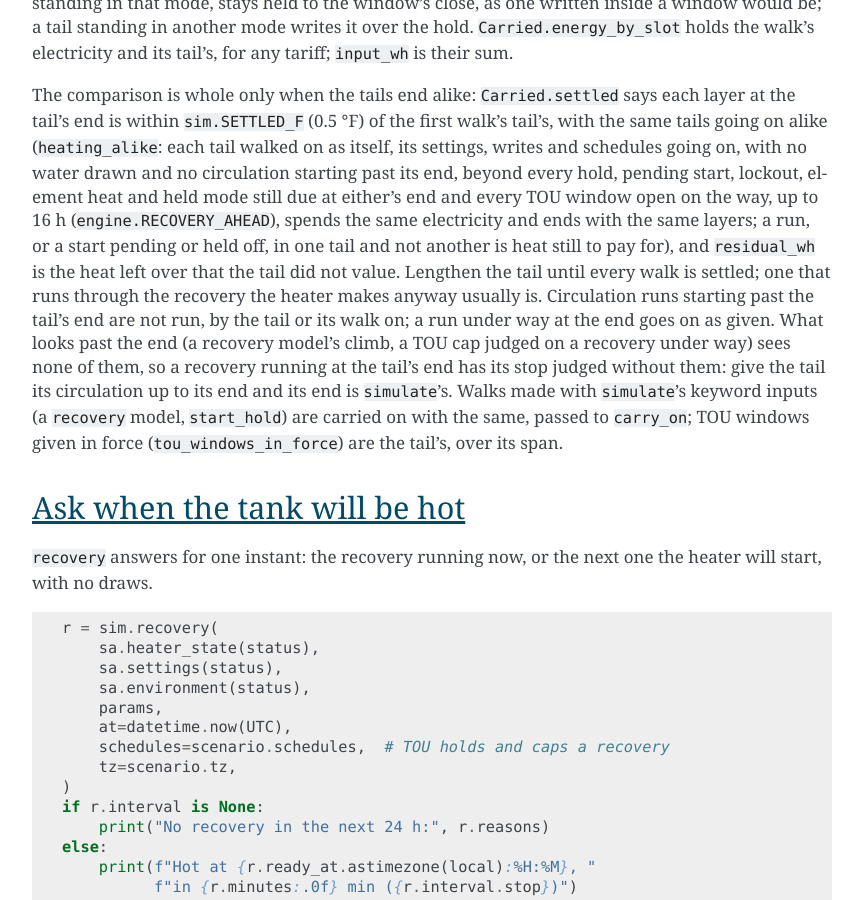
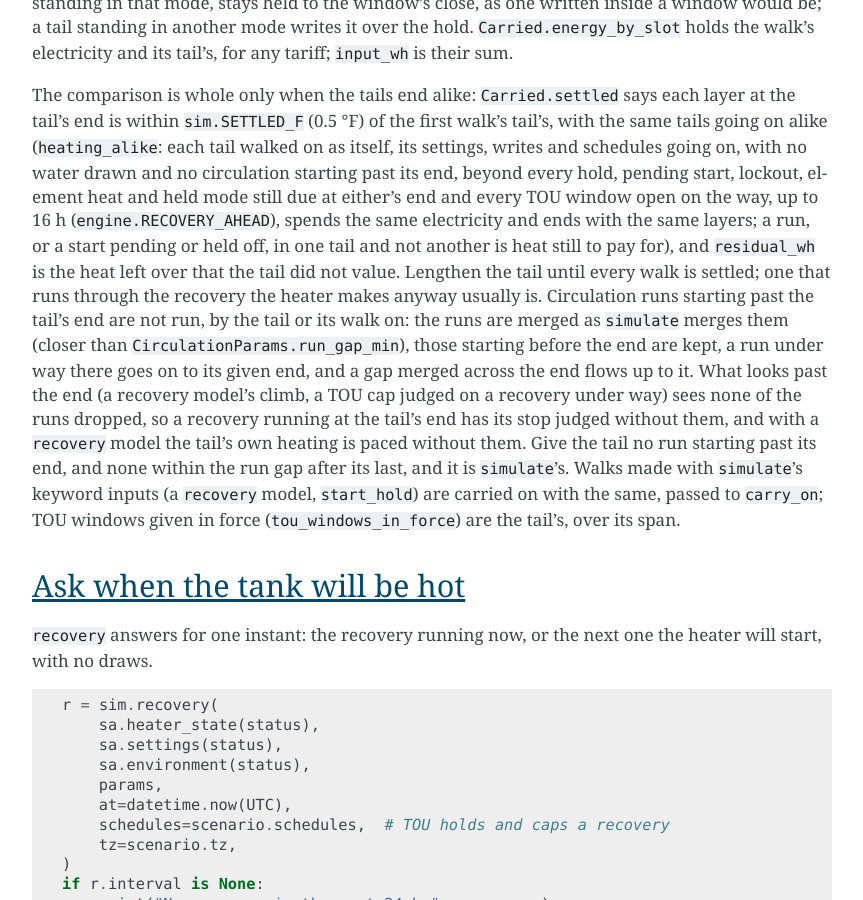
Before and after one commit to eman/nwp500-python, a Sphinx documentation site: the page built from docs/how-to/simulate-heater.rst, in a window 1280 px wide and 900 px high, scrolled down 11495 px. Shown: the whole window, without its empty margins (338-1201 px from the left). Built offline with Sphinx 7.4.7, drawn with Linux system fonts in a browser that asks for light colours.

Commit message:
docs(sim): a tail's circulation said as it is kept, merged then cut; its test fails without the cut
The docstring and the how-to say what a tail runs: the runs merged at
the circulation's gap, those starting before the end kept, a run under
way there to its given end, a gap merged across the end flowing to it;
with a recovery model the tail's own heating is paced without the runs
dropped. The test now has a recovery capped at the end only when the
run starting past it is dropped and the run under way kept whole, so it
fails both with no cut and with runs clipped at the end.

```diff
--- a/docs/how-to/simulate-heater.rst
+++ b/docs/how-to/simulate-heater.rst
@@ -621,12 +621,17 @@ and
 ``residual_wh`` is the heat left over that the tail did not value.
 Lengthen the tail until every walk is settled; one that runs through
 the recovery the heater makes anyway usually is. Circulation runs
-starting past the tail's end are not run, by the tail or its walk on;
-a run under way at the end goes on as given. What looks past the end
-(a recovery model's climb, a TOU cap judged on a recovery under way)
-sees none of them, so a recovery running at the tail's end has its
-stop judged without them: give the tail its circulation up to its end
-and its end is ``simulate``'s. Walks made with
+starting past the tail's end are not run, by the tail or its walk on:
+the runs are merged as ``simulate`` merges them (closer than
+``CirculationParams.run_gap_min``), those starting before the end are
+kept, a run under way there goes on to its given end, and a gap merged
+across the end flows up to it. What looks past the end (a recovery
+model's climb, a TOU cap judged on a recovery under way) sees none of
+the runs dropped, so a recovery running at the tail's end has its stop
+judged without them, and with a ``recovery`` model the tail's own
+heating is paced without them. Give the tail no run starting past its
+end, and none within the run gap after its last, and it is
+``simulate``'s. Walks made with
 ``simulate``'s keyword inputs (a ``recovery`` model, ``start_hold``)
 are carried on with the same, passed to ``carry_on``; TOU windows
 given in force (``tou_windows_in_force``) are the tail's, over its
```
Also changed, not shown: docs/explanation/simulator.rst (+4 -3 lines), 2 other files.
